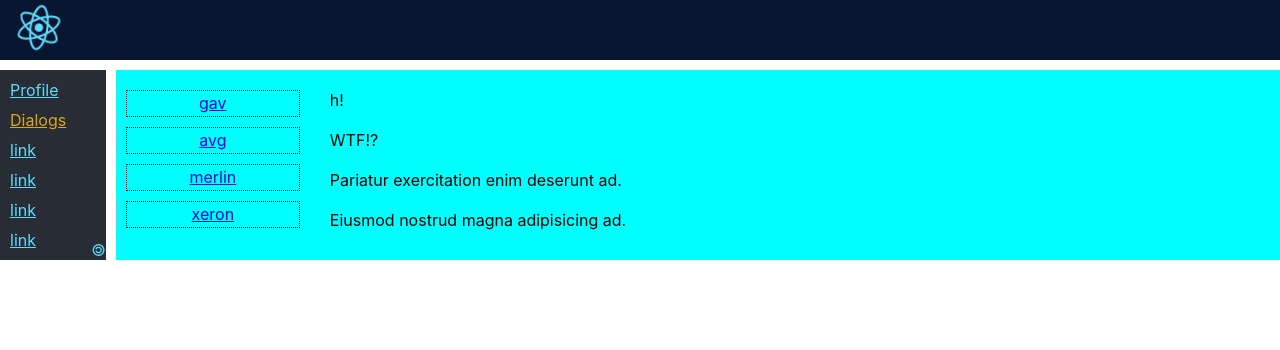
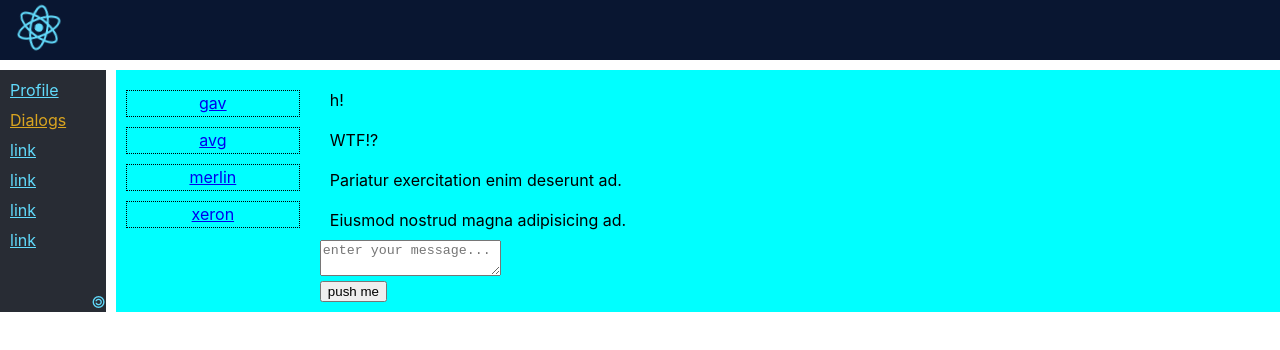
Before and after one commit to gorlov/learn_react, a React (Create React App) app: page /dialogs in a window 1280 px wide. Shown: the top 350 px of the page. Built offline with nearby package versions, Linux system fonts and the light colour scheme.

Commit message:
lesson 42, install redux

```diff
--- a/package.json
+++ b/package.json
@@ -10,6 +10,7 @@
     "react-dom": "^18.2.0",
     "react-router-dom": "^6.14.1",
     "react-scripts": "5.0.1",
+    "redux": "^4.2.1",
     "web-vitals": "^2.1.4"
   },
   "scripts": {
--- a/src/App.js
+++ b/src/App.js
@@ -20,7 +20,7 @@ const App = (props) => {
 
         <div className='app-wrapper-content'>
           <Routes>
-            <Route path='/dialogs' element={<Dialogs state={props.state.dialogsPage}/>} />
+            <Route path='/dialogs' element={<Dialogs store={props.store} />} />
             <Route path='/profile' element={<Profile profilePage={props.state.profilePage} dispatch={props.dispatch} />} />
 
             {/* <Route path='/dialogs' Component={Dialogs} />
--- a/src/components/Dialogs/Dialogs.jsx
+++ b/src/components/Dialogs/Dialogs.jsx
@@ -1,31 +1,56 @@
 
-import { NavLink } from 'react-router-dom';
 import style from './Dialogs.module.css';
 import DialogItem from './DialogItem/DialogItem';
 import Message from './Message/Message';
+import {updateNewMessageBodyCreator, sendMessageCreator} from '../../redux/dialogs_reducer'
 
 
 const Dialogs = (props) => {
 
-    console.log('Dialogs.jsx')
-    console.log(props)
+    console.log('Dialogs.jsx');
+    console.log(props);
 
-    let dialogData = props.state.dialogs;
+    let state = props.store.getState().dialogsPage;
 
-    let messagesData = props.state.messages;
+    let dialogData = state.dialogs;
+
+    let messagesData = state.messages;
 
     let dialogItems = dialogData.map(dialog => <DialogItem name={dialog.name} id={dialog.id} />);
 
-    let messagesItems = messagesData.map(messageItem => <Message message={messageItem.message} />)
+    let messagesItems = messagesData.map(messageItem => <Message message={messageItem.message} />);
+
+    let newMessageBody = state.newMessageBody;
+
+    let onSendMessageClick = () => {
+        props.store.dispatch(sendMessageCreator())
+
+    }
+
+    let onNewMessageChange = (e) => {
+        let body = e.target.value;
+        props.store.dispatch(updateNewMessageBodyCreator(body))
+    }
 
     return (
         <div className={style.dialogs}>
             <div className={style.dialogsItems}>
-                { dialogItems }
+                {dialogItems}
             </div>
 
             <div className={style.messages}>
-                {messagesItems}
+                <div>{messagesItems}</div>
+                <div>
+                    <div>
+                        <textarea
+                            value={newMessageBody}
+                            placeholder='enter your message...'
+                            onChange={onNewMessageChange}></textarea>
+                    </div>
+                    <div>
+                        <button onClick={onSendMessageClick}>push me</button>
+                    </div>
+                </div>
             </div>
         </div>
     );
--- a/src/components/Profile/MyPosts/MyPosts.jsx
+++ b/src/components/Profile/MyPosts/MyPosts.jsx
@@ -1,6 +1,8 @@
 import React from 'react';
 import style from './MyPosts.module.css';
 import Post from './Post/Post';
+import {updateNewPostTextActionCreator, addPostActionCreator} from '../../../redux/profile_reducer'
+
 
 const MyPosts = (props) => {
 
@@ -13,14 +15,14 @@ const MyPosts = (props) => {
 
   let addPost = () => {
     // props.addPost();
-    props.dispatch({type: 'ADD-POST'})
-    props.dispatch({type: 'UPDATE-NEW-POST', newText: ''})
+    props.dispatch(addPostActionCreator());
+    props.dispatch(updateNewPostTextActionCreator(''));
   };
 
   let onPostChange = () => {
     let text = newPostElement.current.value;
     // props.updateNewPostText(text);
-    props.dispatch({type: 'UPDATE-NEW-POST', newText: text})
+    props.dispatch(updateNewPostTextActionCreator(text))
     console.log(text);
   };
 
--- a/src/index.js
+++ b/src/index.js
@@ -10,7 +10,7 @@ export let rerenderEntireTree = (state) => {
   const root = ReactDOM.createRoot(document.getElementById('root'));
   root.render(
     <React.StrictMode>
-      <App state={state} dispatch={store.dispatch.bind(store)} />
+      <App state={state} dispatch={store.dispatch.bind(store)} store={store}/>
     </React.StrictMode>
   );
 }
--- /dev/null
+++ b/src/redux/dialogs_reducer.js
@@ -0,0 +1,32 @@
+const UPDATE_NEW_MESSAGE_BODY = 'UPDATE-NEW-MESSAGE-BODY';
+const SEND_MESSAGE = 'SEND-MESSAGE'
+
+
+const dialogsReducer = (state, action) => {
+
+    switch (action.type) {
+
+        case UPDATE_NEW_MESSAGE_BODY:
+            state.newMessageBody = action.newMessageBody;
+            return state;
+
+
+        case SEND_MESSAGE:
+            let body = state.newMessageBody;
+            state.newMessageBody = '';
+            state.messages.push({ id: 5, message: body });
+            return state;
+
+        default:
+            return state;
+
+    }
+
+}
+
+
+export const sendMessageCreator = () => ({type: SEND_MESSAGE});
+
+export const updateNewMessageBodyCreator = (newMsg) => ({type: UPDATE_NEW_MESSAGE_BODY, newMessageBody: newMsg});
+
+export default dialogsReducer;
--- /dev/null
+++ b/src/redux/profile_reducer.js
@@ -0,0 +1,37 @@
+const ADD_POST = 'ADD-POST';
+const UPDATE_NEW_POST = 'UPDATE-NEW-POST';
+
+
+const profileReducer = (state, action) => {
+
+    switch (action.type) {
+
+        case ADD_POST:
+            let newPost = {
+                id: 5,
+                post: state.newPostText,
+                likesCount: 0
+            };
+
+            state.posts.push(newPost);
+            state.newPost = '';
+            return state;
+
+        case UPDATE_NEW_POST:
+            state.newPostText = action.newText;
+            return state;
+
+        default:
+            return state;
+
+    }
+
+}
+
+
+export const addPostActionCreator = () => ({type: ADD_POST});
+
+export const updateNewPostTextActionCreator = (newText) => ({type: UPDATE_NEW_POST, newText: newText});
+
+
+export default profileReducer;
--- a/src/redux/state.js
+++ b/src/redux/state.js
@@ -1,3 +1,13 @@
+import dialogsReducer from "./dialogs_reducer";
+import profileReducer from "./profile_reducer";
+
+const ADD_POST = 'ADD-POST';
+const UPDATE_NEW_POST = 'UPDATE-NEW-POST';
+
+const UPDATE_NEW_MESSAGE_BODY = 'UPDATE-NEW-MESSAGE-BODY';
+const SEND_MESSAGE = 'SEND-MESSAGE'
+
+
 let store = {
 
     _state: {
@@ -27,7 +37,9 @@ let store = {
                 { id: 2, message: 'WTF!?' },
                 { id: 3, message: 'Pariatur exercitation enim deserunt ad.' },
                 { id: 4, message: 'Eiusmod nostrud magna adipisicing ad.' },
-            ]
+            ],
+
+            newMessageBody: ''
         }
 
     },
@@ -47,27 +59,16 @@ let store = {
     },
 
     dispatch(action) {
-        if (action.type === 'ADD-POST') {
-            let newPost = {
-                id: 5,
-                post: this._state.profilePage.newPostText,
-                likesCount: 0
-            };
 
-            this._state.profilePage.posts.push(newPost);
-            this._state.profilePage.newPost = '';
-            this._callSubscriber(this._state);
+        this._state.profilePage = profileReducer(this._state.profilePage, action);
+        this._state.dialogsPage = dialogsReducer(this._state.dialogsPage, action);
 
-        } else if (action.type === 'UPDATE-NEW-POST') {
+        this._callSubscriber(this._state);
 
-            this._state.profilePage.newPostText = action.newText;
-
-            this._callSubscriber(this._state);
-        }
     }
 
+}
 
-}
 
 window.store = store;
 
```
Also changed, not shown: 1 other file (tests, documents, lock files or other folders).
